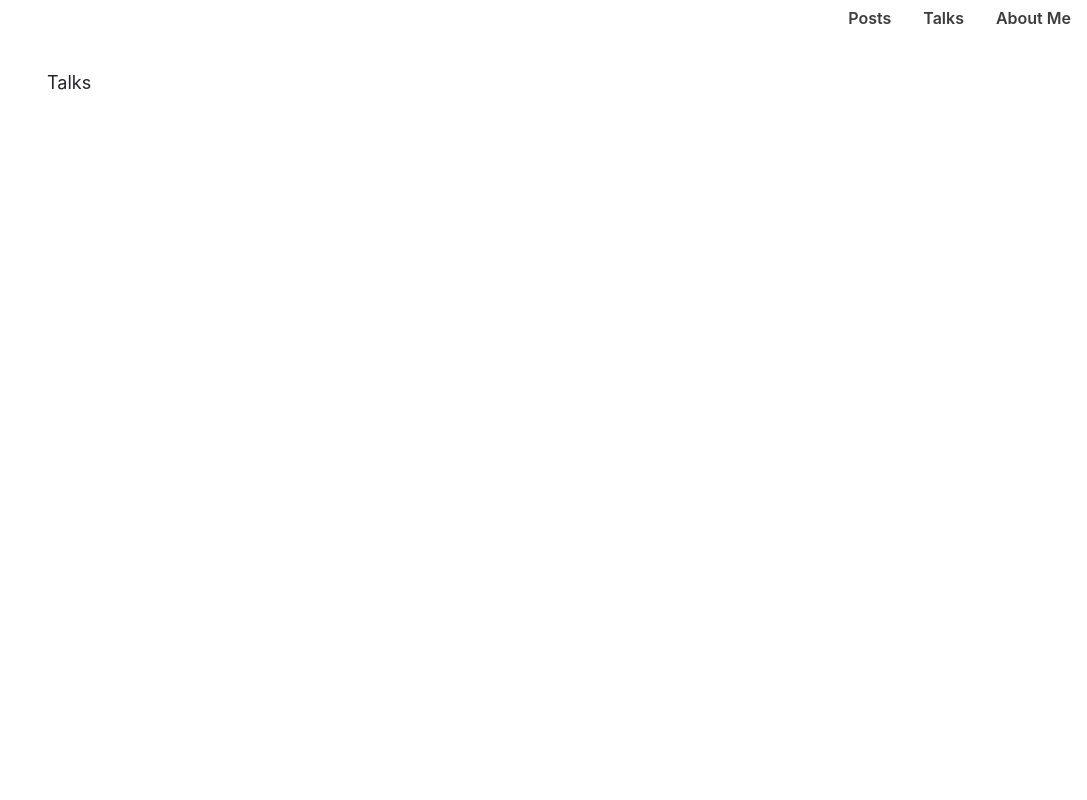
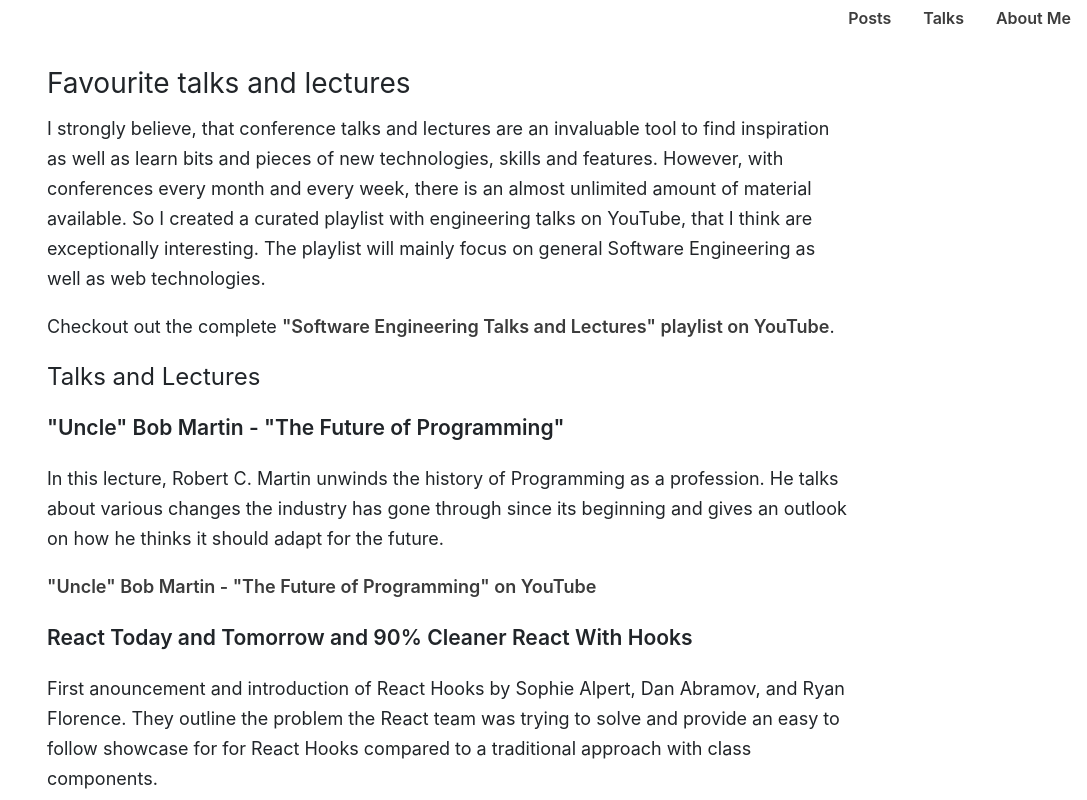
Before and after one commit to zlypher/zlypher.github.io, a Next.js app: page /talks in a window 1280 px wide. Shown: the top 800 px of the page, without its empty margins (193-1280 px from the left). Built offline with nearby package versions, Linux system fonts and the light colour scheme.

Commit message:
Integrate mdx

```diff
--- a/layouts/page-layout.tsx
+++ b/layouts/page-layout.tsx
@@ -1,18 +1,20 @@
 import BaseLayout from "./base-layout";
 
 interface IPageLayoutProps {
-  page: unknown;
+  page: {
+    title: string;
+  };
   children: React.ReactNode;
 }
 
 const PageLayout = ({ children, page }: IPageLayoutProps) => (
   <BaseLayout>
     <section className="c-page">
-      {/* {% if page.title %}
-    <header className="c-page__header">
-        <h1 className="c-page__title">{{ page.title }}</h1>
-    </header>
-    {% endif %} */}
+      {page && page.title ? (
+        <header className="c-page__header">
+          <h1 className="c-page__title">{page.title}</h1>
+        </header>
+      ) : null}
       <div className="c-page__content">{children}</div>
     </section>
   </BaseLayout>
--- /dev/null
+++ b/next.config.js
@@ -0,0 +1,7 @@
+const withMDX = require("@next/mdx")({
+  extension: /\.mdx$/,
+});
+
+module.exports = withMDX({
+  pageExtensions: ["js", "jsx", "ts", "tsx", "mdx"],
+});
--- a/package.json
+++ b/package.json
@@ -9,6 +9,9 @@
     "start": "next start"
   },
   "dependencies": {
+    "@mdx-js/loader": "^1.6.22",
+    "@mdx-js/react": "^1.6.22",
+    "@next/mdx": "^10.2.0",
     "gray-matter": "^4.0.3",
     "next": "10.2.0",
     "react": "17.0.2",
--- /dev/null
+++ b/pages/talks.mdx
@@ -0,0 +1,34 @@
+import PageLayout from "../layouts/page-layout";
+
+export const meta = {
+  title: "Favourite talks and lectures",
+  description: "Favourite talks and lectures",
+};
+
+I strongly believe, that conference talks and lectures are an invaluable tool to find inspiration as well as learn bits and pieces of new technologies, skills and features. However, with conferences every month and every week, there is an almost unlimited amount of material available. So I created a curated playlist with engineering talks on YouTube, that I think are exceptionally interesting. The playlist will mainly focus on general Software Engineering as well as web technologies.
+
+Checkout out the complete ["Software Engineering Talks and Lectures" playlist on YouTube](https://www.youtube.com/playlist?list=PLl0AtsmuedN4lbpkR8lg1hyE-ZCrh9ebd).
+
+## Talks and Lectures
+
+### "Uncle" Bob Martin - "The Future of Programming"
+
+In this lecture, Robert C. Martin unwinds the history of Programming as a profession. He talks about various changes the industry has gone through since its beginning and gives an outlook on how he thinks it should adapt for the future.
+
+["Uncle" Bob Martin - "The Future of Programming" on YouTube](https://www.youtube.com/watch?v=ecIWPzGEbFc&index=2&t=0s&list=PLl0AtsmuedN4lbpkR8lg1hyE-ZCrh9ebd)
+
+### React Today and Tomorrow and 90% Cleaner React With Hooks
+
+First anouncement and introduction of React Hooks by Sophie Alpert, Dan Abramov, and Ryan Florence. They outline the problem the React team was trying to solve and provide an easy to follow showcase for for React Hooks compared to a traditional approach with class components.
+
+[React Today and Tomorrow and 90% Cleaner React With Hooks on YouTube](https://www.youtube.com/watch?v=dpw9EHDh2bM&index=3&t=4s&list=PLl0AtsmuedN4lbpkR8lg1hyE-ZCrh9ebd)
+
+### Seven Ineffective Coding Habits of Many Programmers
+
+Interesting talk by Kevlin Henney about several coding habits, that one normally doesn't think about. He gives his opinion on what properties constitute good, readable code. Topics he covers include Unsustainable Spacing, Lego Naming and Underabstraction. Unfortunately, the camera editing is a bit lackluster and not all slides are shown properly. Still a great talk, which makes you think a little bit more about details of every day programming.
+
+[Seven Ineffective Coding Habits of Many Programmers on YouTube](https://www.youtube.com/watch?v=ZsHMHukIlJY&index=7&list=PLl0AtsmuedN4lbpkR8lg1hyE-ZCrh9ebd&t=1410s)
+
+export default ({ children }) => (
+  <PageLayout page={meta}>{children}</PageLayout>
+);
--- a/pages/talks.tsx
+++ /dev/null
@@ -1,9 +0,0 @@
-import PageLayout from "../layouts/page-layout";
-
-export default function Talks() {
-  return (
-    <PageLayout page={null}>
-      <div>Talks</div>
-    </PageLayout>
-  );
-}
```
Also changed, not shown: 1 other file (tests, documents, lock files or other folders).
